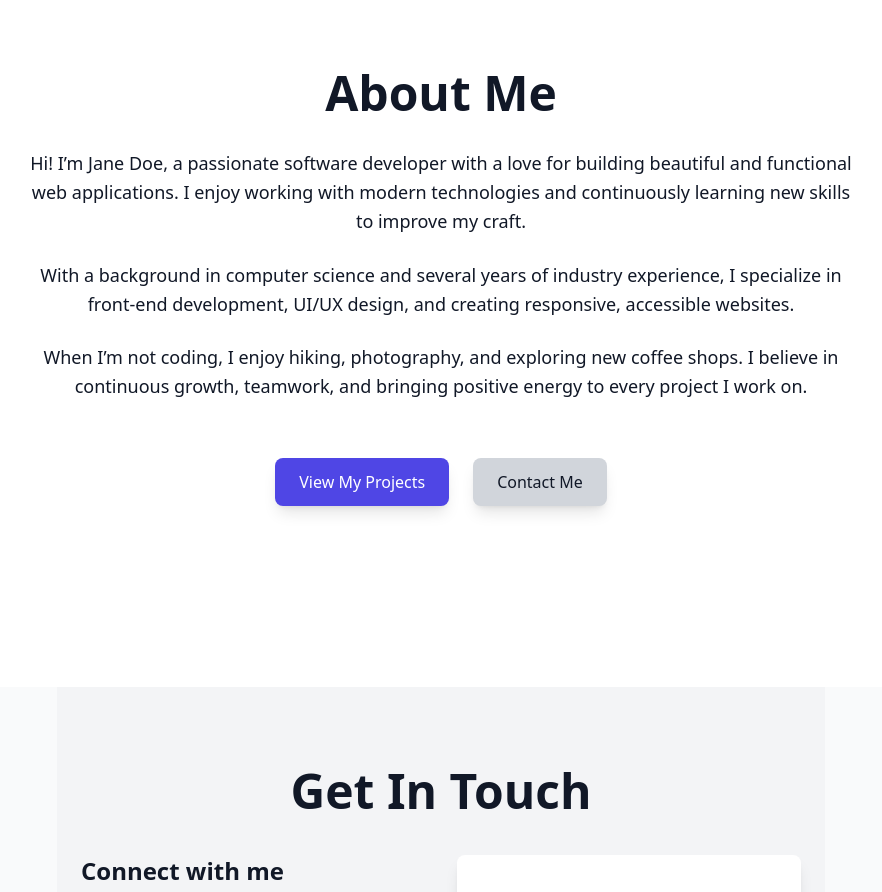
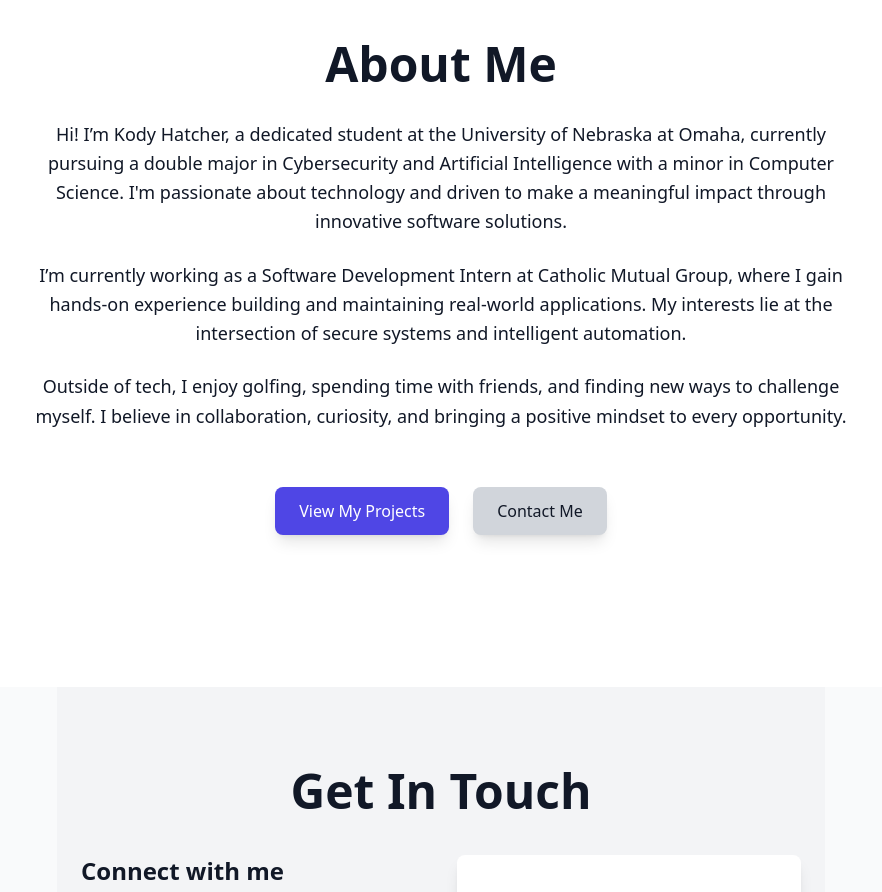
Before and after one commit to KodyHatcher/KodyHatcher.github.io, a React (Create React App) app in the folder tech_portfolio/: page / in a window 1280 px wide. Shown: the part 2640-3532 px from the top of the page, without its empty margins (199-1081 px from the left). Built offline with nearby package versions, Linux system fonts and the light colour scheme.

Commit message:
new about me

```diff
--- a/tech_portfolio/src/components/About.js
+++ b/tech_portfolio/src/components/About.js
@@ -6,22 +6,24 @@ function About({ scrollToProjects, scrollToContact }) {
       <h1 className="text-5xl font-extrabold mb-8">About Me</h1>
 
       <p className="text-lg mb-6 leading-relaxed">
-        Hi! I’m Jane Doe, a passionate software developer with a love for
-        building beautiful and functional web applications. I enjoy working with
-        modern technologies and continuously learning new skills to improve my
-        craft.
+        Hi! I’m Kody Hatcher, a dedicated student at the University of Nebraska
+        at Omaha, currently pursuing a double major in Cybersecurity and
+        Artificial Intelligence with a minor in Computer Science. I'm passionate
+        about technology and driven to make a meaningful impact through
+        innovative software solutions.
       </p>
 
       <p className="text-lg mb-6 leading-relaxed">
-        With a background in computer science and several years of industry
-        experience, I specialize in front-end development, UI/UX design, and
-        creating responsive, accessible websites.
+        I’m currently working as a Software Development Intern at Catholic
+        Mutual Group, where I gain hands-on experience building and maintaining
+        real-world applications. My interests lie at the intersection of secure
+        systems and intelligent automation.
       </p>
 
       <p className="text-lg mb-6 leading-relaxed">
-        When I’m not coding, I enjoy hiking, photography, and exploring new
-        coffee shops. I believe in continuous growth, teamwork, and bringing
-        positive energy to every project I work on.
+        Outside of tech, I enjoy golfing, spending time with friends, and
+        finding new ways to challenge myself. I believe in collaboration,
+        curiosity, and bringing a positive mindset to every opportunity.
       </p>
 
       <div className="mt-8 flex justify-center space-x-6">
```
